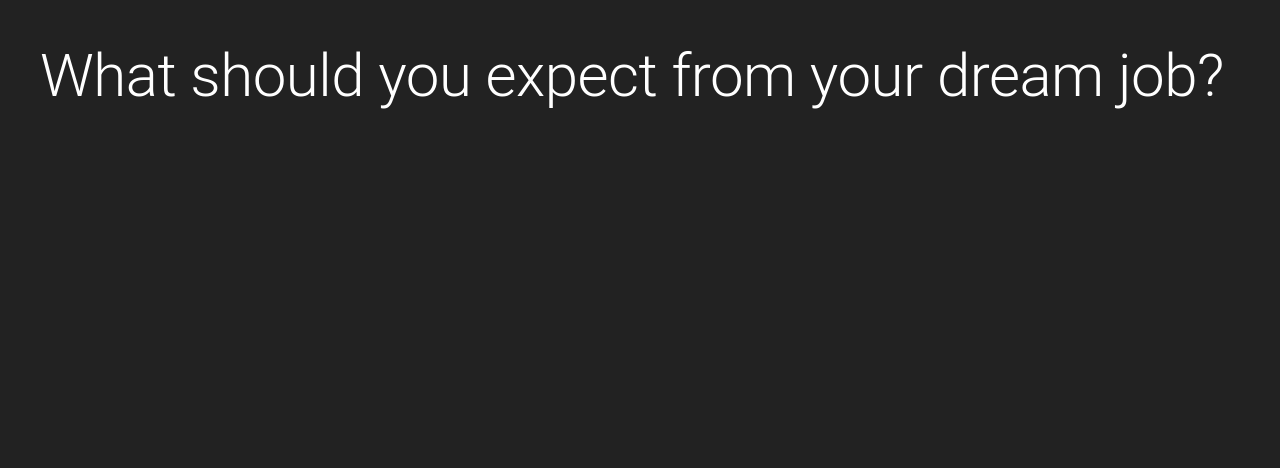
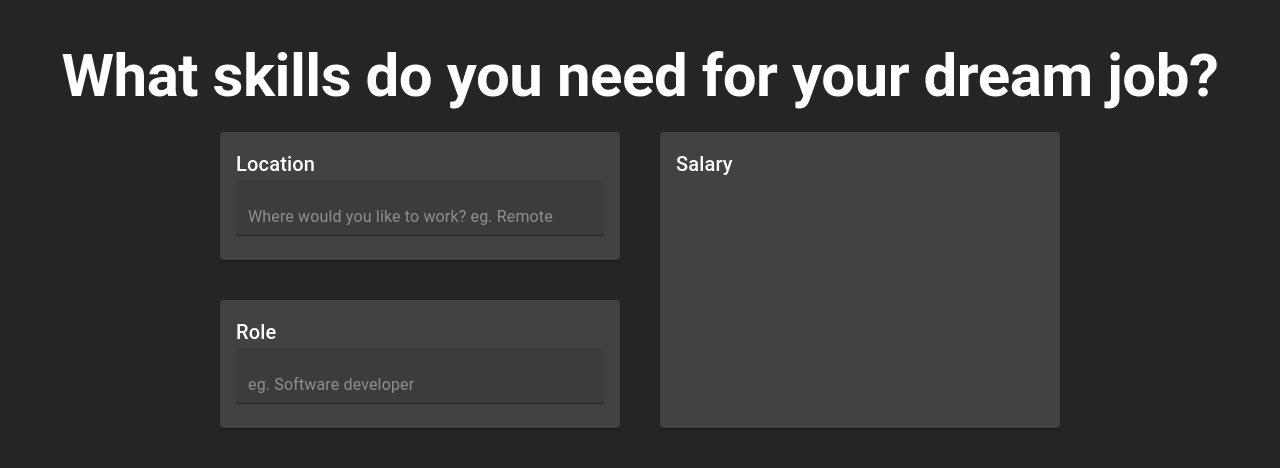
Before and after one commit to mneira10/Torre_JobExpectations, a React (Create React App) app in the folder front/: page / in a window 1280 px wide. Shown: the top 468 px of the page. Built offline with nearby package versions, Linux system fonts and the light colour scheme.

Commit message:
basic text input

```diff
--- a/front/src/App.js
+++ b/front/src/App.js
@@ -1,25 +1,53 @@
+import React, { useState } from "react";
 import SearchJob from "./SearchJob/SearchJob";
 import {
   MuiThemeProvider,
   createMuiTheme,
   CssBaseline,
+  Box,
 } from "@material-ui/core";
 import "./App.css";
 const themeDark = createMuiTheme({
   palette: {
     background: {
-      default: "#222222",
+      default: "#252525",
+      paper: "#424242",
     },
     text: {
       primary: "#ffffff",
+      secondary: "#aaaaaa",
+    },
+    primary: {
+      main: "#00e9b1",
+    },
+    secondary: {
+      main: "#b593ff",
     },
   },
 });
 function App() {
+  const [location, setLocation] = useState(null);
+  const [role, setRole] = useState(null);
+  const [salaryRange, setSalaryRange] = useState(null);
+
+  function renderContent() {
+    if (location === null && role === null && salaryRange === null) {
+      return (
+        <SearchJob stateSetters={{ setLocation, setRole, setSalaryRange }} />
+      );
+    }
+
+    return (
+      <h1>
+        we have parameters!! {location}, {role}, {salaryRange}
+      </h1>
+    );
+  }
+
   return (
     <MuiThemeProvider theme={themeDark}>
       <CssBaseline />
-      <SearchJob />
+      <Box m={5}>{renderContent()}</Box>
     </MuiThemeProvider>
   );
 }
--- /dev/null
+++ b/front/src/SearchJob/InputCards/SalaryInput.js
@@ -0,0 +1,12 @@
+import React from "react";
+import { Card, CardContent, Typography } from "@material-ui/core";
+
+export default function SalaryInput(props) {
+  return (
+    <Card className={props.classes.textFieldCard}>
+      <CardContent>
+        <Typography variant="h6">Salary</Typography>
+      </CardContent>
+    </Card>
+  );
+}
--- a/front/src/SearchJob/SearchJob.js
+++ b/front/src/SearchJob/SearchJob.js
@@ -1,11 +1,63 @@
 import React from "react";
-import { Typography, Box } from "@material-ui/core";
-export default function SearchJob() {
+import {
+  Typography,
+  Box,
+  Card,
+  CardContent,
+  makeStyles,
+  TextField,
+} from "@material-ui/core";
+import SalaryInput from "./InputCards/SalaryInput";
+
+const useStyles = makeStyles((theme) => ({
+  textFieldCard: {
+    maxWidth: 345,
+    minWidth: 400,
+    margin: 20,
+  },
+}));
+
+export default function SearchJob(props) {
+  const classes = useStyles();
+
   return (
-    <Box m={5}>
-      <Typography variant="h2">
-        What should you expect from your dream job?
+    <Box>
+      <Typography variant="h2" style={{ fontWeight: 600 }} align={"center"}>
+        What skills do you need for your dream job?
       </Typography>
+
+      <Box
+        display="flex"
+        flexDirection="row"
+        flexWrap="wrap"
+        justifyContent="center"
+      >
+        <Box display="flex" flexDirection="column" justifyContent="center">
+          <Card className={classes.textFieldCard}>
+            <CardContent>
+              <Typography variant="h6">Location</Typography>
+              <TextField
+                variant="filled"
+                fullWidth={true}
+                placeholder="Where would you like to work? eg. Remote"
+              />
+            </CardContent>
+          </Card>
+
+          <Card className={classes.textFieldCard}>
+            <CardContent>
+              <Typography variant="h6">Role</Typography>
+              <TextField
+                variant="filled"
+                fullWidth={true}
+                placeholder="eg. Software developer"
+              />
+            </CardContent>
+          </Card>
+        </Box>
+
+        <SalaryInput classes={classes}/>
+      </Box>
     </Box>
   );
 }
```
